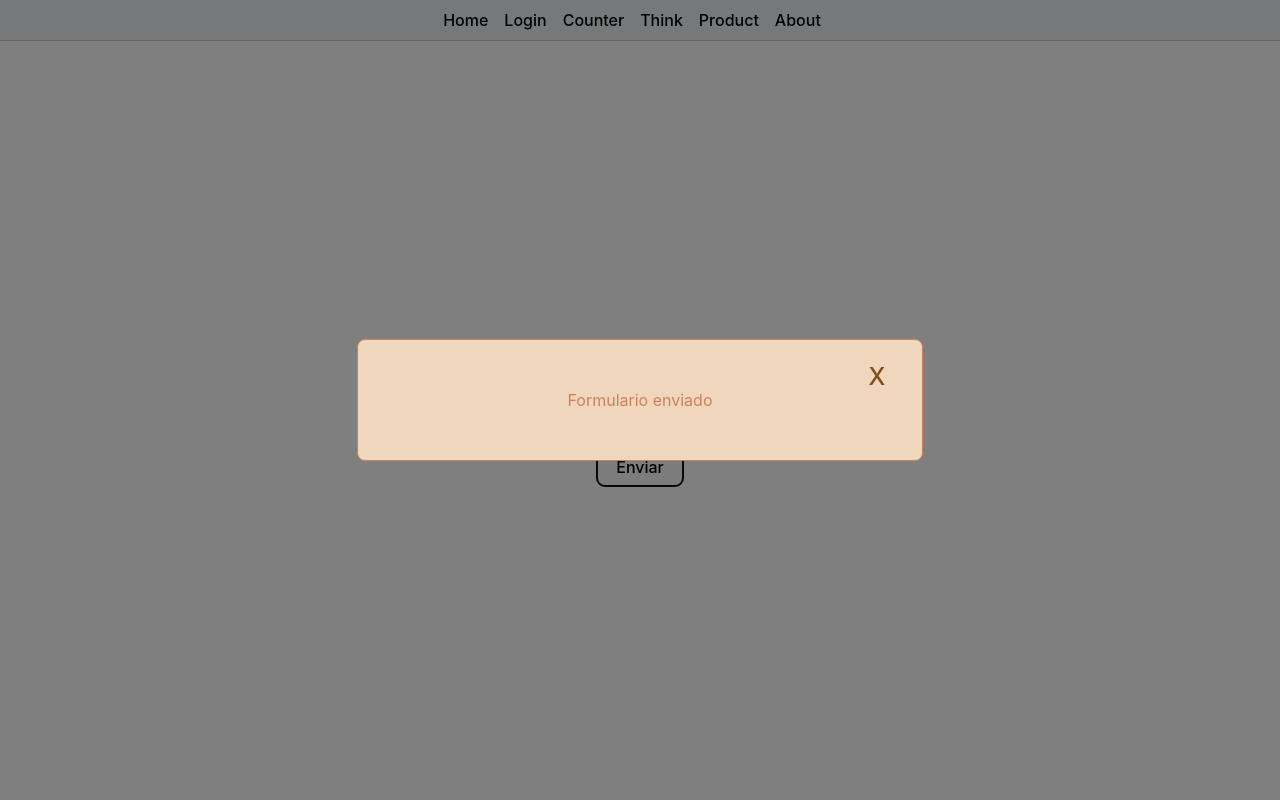
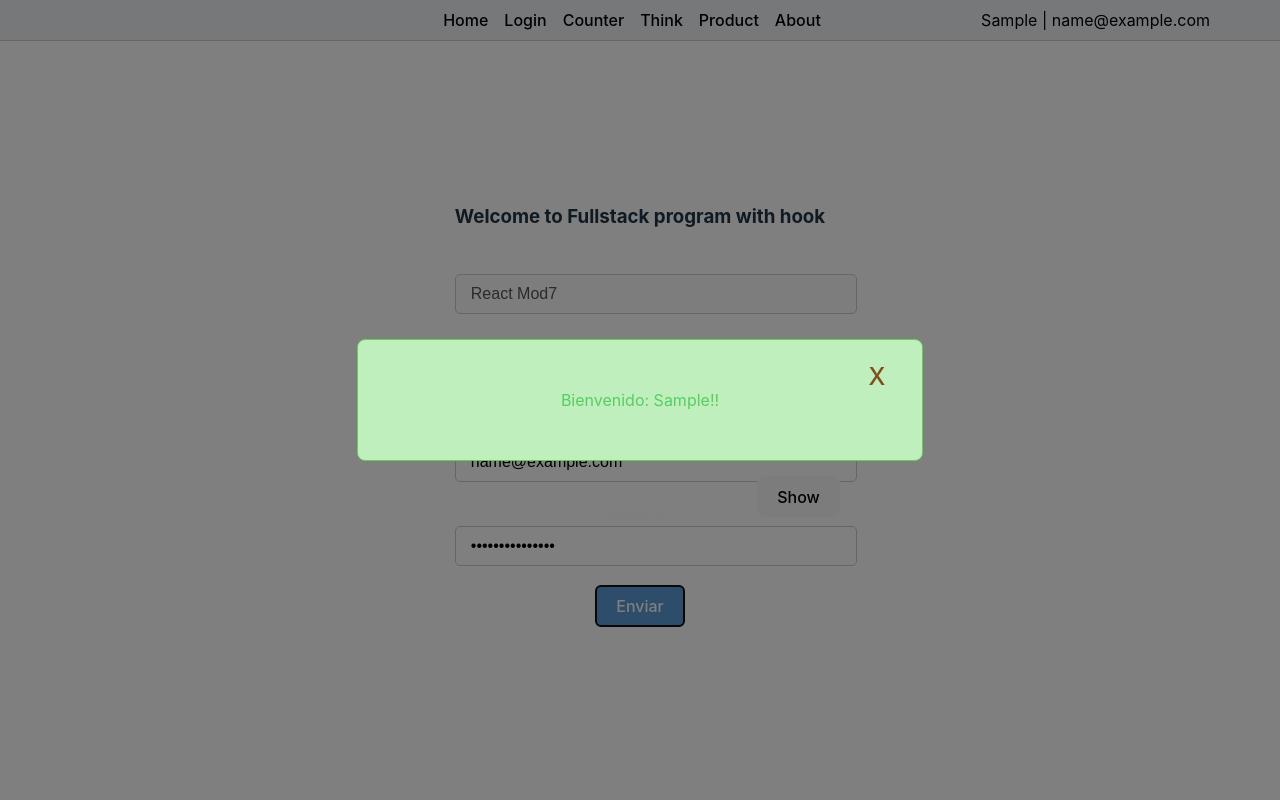
Before and after one commit to navarro-joaquin/desarrollo-frontend-react, a React (Vite) app: page /desarrollo-frontend-react/login in a window 1280 px wide. Both pictures are taken after typing "Sample", "name@example.com" into the empty fields and a click on the button "Enviar". Built offline with nearby package versions, Linux system fonts and the light colour scheme.

Commit message:
Trabajo final parte 1

```diff
--- a/src/App.css
+++ b/src/App.css
@@ -114,3 +114,67 @@ td {
   font-size: 1.5rem;
   cursor: pointer;
 }
+
+/* Estilos Practica final */
+.form-label {
+  display: block;
+  margin-bottom: 5px;
+  font-weight: bold;
+  color: #fefefe;
+}
+.form-input {
+  width: 100%;
+  padding: 10px 15px;
+  margin-bottom: 15px;
+  border: 1px solid #ccc;
+  border-radius: 5px;
+  font-size: 16px;
+  transition: border-color 0.3s, box-shadow 0.3s;
+}
+.form-input:focus {
+  border-color: #5b9bd5;
+  box-shadow: 0 0 5px rgba(91, 155, 213, 0.5);
+  outline: none;
+}
+.form-submit {
+  display: inline-block;
+  background-color: #5b9bd5;
+  color: #fff;
+  padding: 10px 20px;
+  border: none;
+  border-radius: 5px;
+  font-size: 16px;
+  cursor: pointer;
+  transition: background-color 0.3s, transform 0.2s;
+}
+.form-submit:active {
+  background-color: #3a79ab;
+  transform: translateY(0);
+}
+.notification-correct {
+  background-color: #bfefbd;
+  color: #59cc63;
+  padding: 2rem;
+  border: 1px solid #61cc59;
+  border-radius: 0.5rem;
+  max-width: 500px;
+  width: 90%;
+  text-align: center;
+  position: relative;
+}
+.notification-error {
+  background-color: #efbdbd;
+  color: #cc5959;
+  padding: 2rem;
+  border: 1px solid #cc5959;
+  border-radius: 0.5rem;
+  max-width: 500px;
+  width: 90%;
+  text-align: center;
+  position: relative;
+}
+.show-button {
+  position: absolute;
+  right: 440px;
+  top: 476px;
+}
--- a/src/Components/Forms/FormLoginWithMotion.jsx
+++ b/src/Components/Forms/FormLoginWithMotion.jsx
@@ -1,24 +1,47 @@
 import { useState } from "react";
 import { motion } from "motion/react"
 
+import { useSelector, useDispatch } from "react-redux";
+import { updateForm, resetForm } from "../../store/features/form/formSlice.js";
+
 import useForm from "../Hooks/useForm.js";
-
 import ModalInfo from "../Modals/ModalInfo.jsx";
 
 // eslint-disable-next-line react/prop-types
 const FormWithMotionAndHook = ({titleForm}) => {
-  const {formData, handleChange} = useForm({
-    username: '',
-    email: ''
-  });
+  const dispatch = useDispatch();
+
+  //const formState = useSelector((state) => state.form.formData);
+  //console.log('Valor actual en el store', formState);
+
+  const { formData: initialState } = useSelector((state) => state.form);
+
+  const {formData, handleChange} = useForm(initialState);
 
   const [showModal, setShowModal] = useState(false);
+  const [style, setStyle] = useState('notification-success');
+  const [message, setMessage] = useState('');
+  const [showPassword, setShowPassword] = useState(false);
 
   const handleSubmit = (e) => {
     e.preventDefault();
     console.log('datos del formulario', formData);
-    setShowModal(true);
+
+    if (formData.password === 'mod7USIP-ALVARO') {
+      dispatch(updateForm(formData));
+      setStyle('notification-correct');
+      setMessage(`Bienvenido: ${formData.username}!!`);
+      setShowModal(true);
+    } else {
+      setStyle('notification-error');
+      setMessage(`Username/Password incorrectos!`);
+      setShowModal(true);
+    }
   };
+
+  const handleShowPassword = () => {
+    setShowPassword(!showPassword);
+  }
 
   const onCloseModalInfo = () => {
     setShowModal(false);
@@ -33,7 +56,8 @@ const FormWithMotionAndHook = ({titleForm}) => {
     >
       <ModalInfo
         visible={showModal}
-        message="Formulario enviado"
+        message={message}
+        styleClass={style}
         onClose={onCloseModalInfo}
       />
       <form onSubmit={handleSubmit}>
@@ -50,11 +74,32 @@ const FormWithMotionAndHook = ({titleForm}) => {
           transition={{duration: 0.5}}
         >
           <div>
-            <label>
+            <label className="form-label">
+              Module:
+              <input
+                type="text"
+                name="module"
+                className="form-input"
+                value={formData.module}
+                onChange={handleChange}
+                disabled
+                required
+              />
+            </label>
+          </div>
+        </motion.div>
+        <motion.div
+          initial={{x: -100}}
+          animate={{x: 0}}
+          transition={{duration: 0.5}}
+        >
+          <div>
+            <label className="form-label">
               Username:
               <input
                 type="text"
                 name="username"
+                className="form-input"
                 value={formData.username}
                 onChange={handleChange}
                 required
@@ -68,11 +113,12 @@ const FormWithMotionAndHook = ({titleForm}) => {
           transition={{duration: 0.5}}
         >
           <div>
-            <label>
+            <label className="form-label">
               Email:
               <input
                 type="email"
                 name="email"
+                className="form-input"
                 value={formData.email}
                 onChange={handleChange}
                 required
@@ -81,11 +127,42 @@ const FormWithMotionAndHook = ({titleForm}) => {
           </div>
         </motion.div>
         <motion.div
+          initial={{x: -100}}
+          animate={{x: 0}}
+          transition={{duration: 0.5}}
+        >
+          <div className="container">
+            <label className="form-label">
+              Password:
+              <input
+                type={showPassword ? 'text' : 'password'}
+                name="password"
+                className="form-input input"
+                value={formData.password}
+                onChange={handleChange}
+                required
+              />
+            </label>
+            <button
+              type="button"
+              className="show-button"
+              onClick={handleShowPassword}
+            >
+              {showPassword ? 'Hide' : 'Show'}
+            </button>
+          </div>
+        </motion.div>
+        <motion.div
           initial={{y: 100}}
           animate={{y: 0}}
           transition={{duration: 0.5}}
         >
-          <button type="submit">Enviar</button>
+          <button
+            type="submit"
+            className="form-submit"
+          >
+            Enviar
+          </button>
         </motion.div>
       </form>
     </motion.div>
--- a/src/Components/Modals/ModalInfo.jsx
+++ b/src/Components/Modals/ModalInfo.jsx
@@ -1,14 +1,14 @@
 import { motion } from "motion/react"
 
 // eslint-disable-next-line react/prop-types
-const ModalInfo = ({ visible, message, onClose }) => {
+const ModalInfo = ({ visible, message, styleClass, onClose }) => {
   if (!visible) {
     return null;
   }
   return (
     <div className="modal-overlay">
       <motion.div
-        className="notification-success"
+        className={styleClass}
         initial={{opacity: 0, y: -20}}
         animate={{opacity: 1, y: 0}}
         transition={{duration: 0.5}}
--- a/src/Components/Navigation/Navigator.jsx
+++ b/src/Components/Navigation/Navigator.jsx
@@ -1,6 +1,8 @@
 import { Link } from "react-router";
+import { useSelector} from "react-redux";
 
 const Navigator = () => {
+  const formData = useSelector((state) => state.form.formData);
   return (
     <nav className="navbar">
       <Link to="/" className="nav-link">Home</Link>
@@ -9,6 +11,8 @@ const Navigator = () => {
       <Link to="/think" className="nav-link">Think</Link>
       <Link to="/product" className="nav-link">Product</Link>
       <Link to="/about" className="nav-link">About</Link>
+
+      <span style={{position: "absolute", right: "70px" ,color: "black"}}>{`${formData.username} | ${formData.email}`}</span>
     </nav>
   );
 }
--- /dev/null
+++ b/src/store/features/form/formSlice.js
@@ -0,0 +1,27 @@
+import { createSlice } from "@reduxjs/toolkit";
+
+const initialState = {
+  formData: {
+    module: 'React Mod7',
+    username: '',
+    email: '',
+    password: 'mod7USIP-ALVARO',
+  },
+};
+
+export const formSlice = createSlice({
+  name: "form",
+  initialState,
+  reducers: {
+    updateForm: (state, action) => {
+      state.formData = {...action.payload};
+    },
+    resetForm: (state) => {
+      state.formData = initialState.formData;
+    }
+  },
+});
+
+export const { updateForm, resetForm } = formSlice.actions;
+
+export default formSlice.reducer;
--- a/src/store/store.js
+++ b/src/store/store.js
@@ -1,10 +1,12 @@
 import { configureStore } from '@reduxjs/toolkit'
 import counterReducer from "./features/counter/counterSlice";
 import productReducer from "./features/product/productSlice";
+import formReducer from "./features/form/formSlice";
 
 export const store = configureStore({
   reducer: {
     counter: counterReducer,
     product: productReducer,
+    form: formReducer,
   },
 })
```
